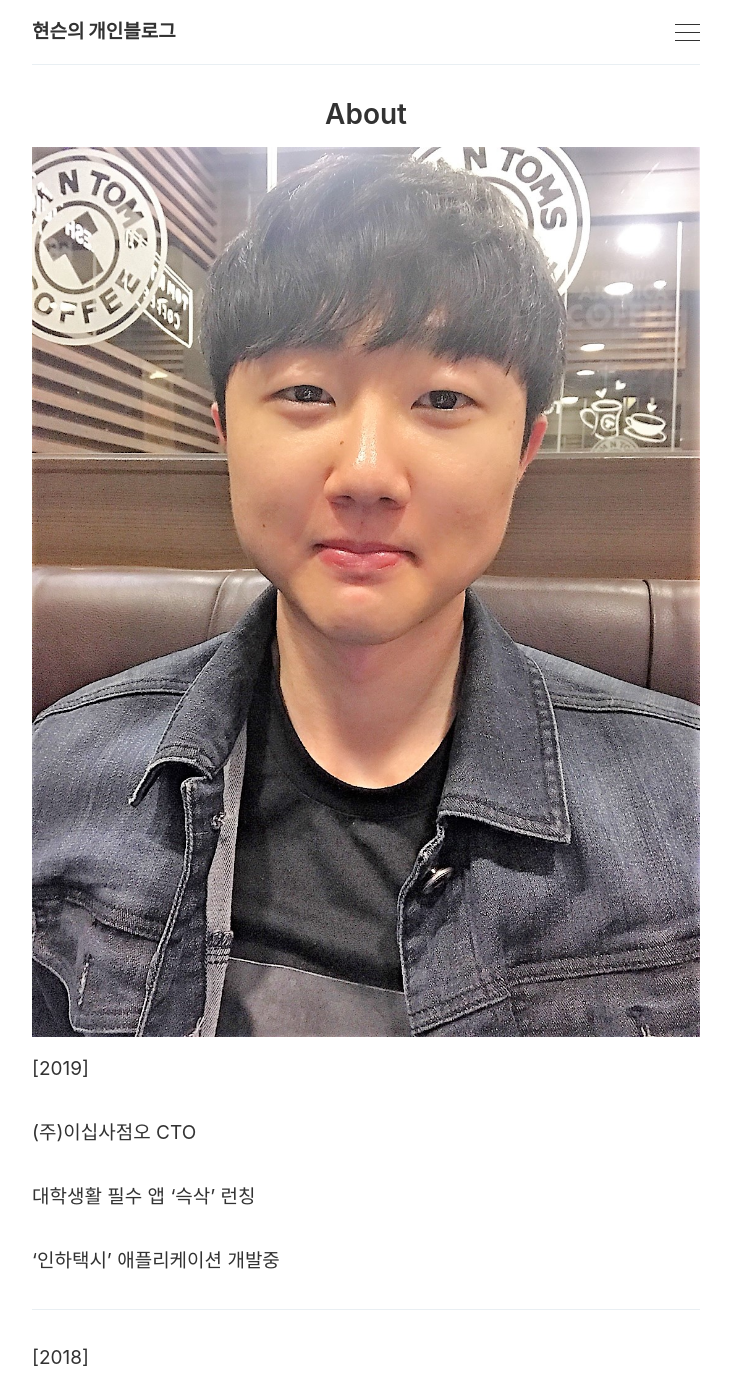
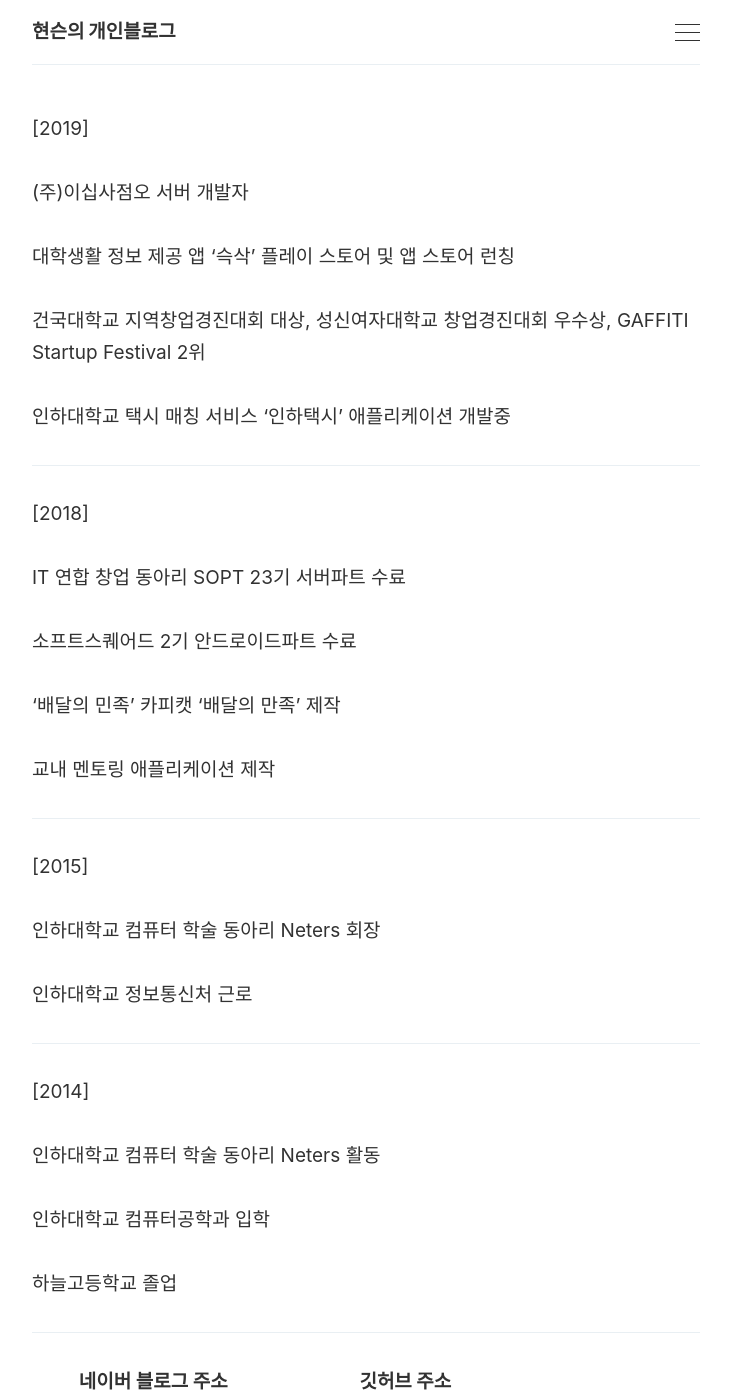
Before and after one commit to hyeonson/hyeonson.git.io, a Jekyll site: the page built from _pages/about.md, in a window 1280 px wide and 1400 px high. Shown: the whole window, without its empty margins (274-1005 px from the left). Built offline with Jekyll 4.4.1, drawn with Linux system fonts in a browser that asks for light colours; our own code applies the rules of GitHub Pages for plain Markdown files.

Commit message:
about 수정

```diff
--- a/_pages/about.md
+++ b/_pages/about.md
@@ -1,16 +1,18 @@
 ---
 layout: page
 title: About
-image: '/images/pages/BrightMe.jpg'
+image: '/images/posts/withForeigner.jpg
 ---
 
 [2019]
 
-(주)이십사점오 CTO
+(주)이십사점오 서버 개발자
 
-대학생활 필수 앱 '슥삭' 런칭
+대학생활 정보 제공 앱 '슥삭' 플레이 스토어 및 앱 스토어 런칭
 
-'인하택시' 애플리케이션 개발중
+건국대학교 지역창업경진대회 대상, 성신여자대학교 창업경진대회 우수상, GAFFITI Startup Festival 2위
+
+인하대학교 택시 매칭 서비스 '인하택시' 애플리케이션 개발중
 
 ------
 
@@ -44,12 +46,6 @@ IT 연합 창업 동아리 SOPT 23기 서버파트 수료
 
 ------
 
-네이버 블로그
-
-[blog.naver.com/gumgim95](<https://blog.naver.com/gumgim95>)
-
-------
-
-깃허브 주소
-
-[https://github.com/hyeonson](<https://github.com/hyeonson>)
+| 네이버 블로그 주소                                           | 깃허브 주소                                                  |
+| ------------------------------------------------------------ | ------------------------------------------------------------ |
+| [blog.naver.com/gumgim95](<https://blog.naver.com/gumgim95>) | [https://github.com/hyeonson](<https://github.com/hyeonson>) |
```
